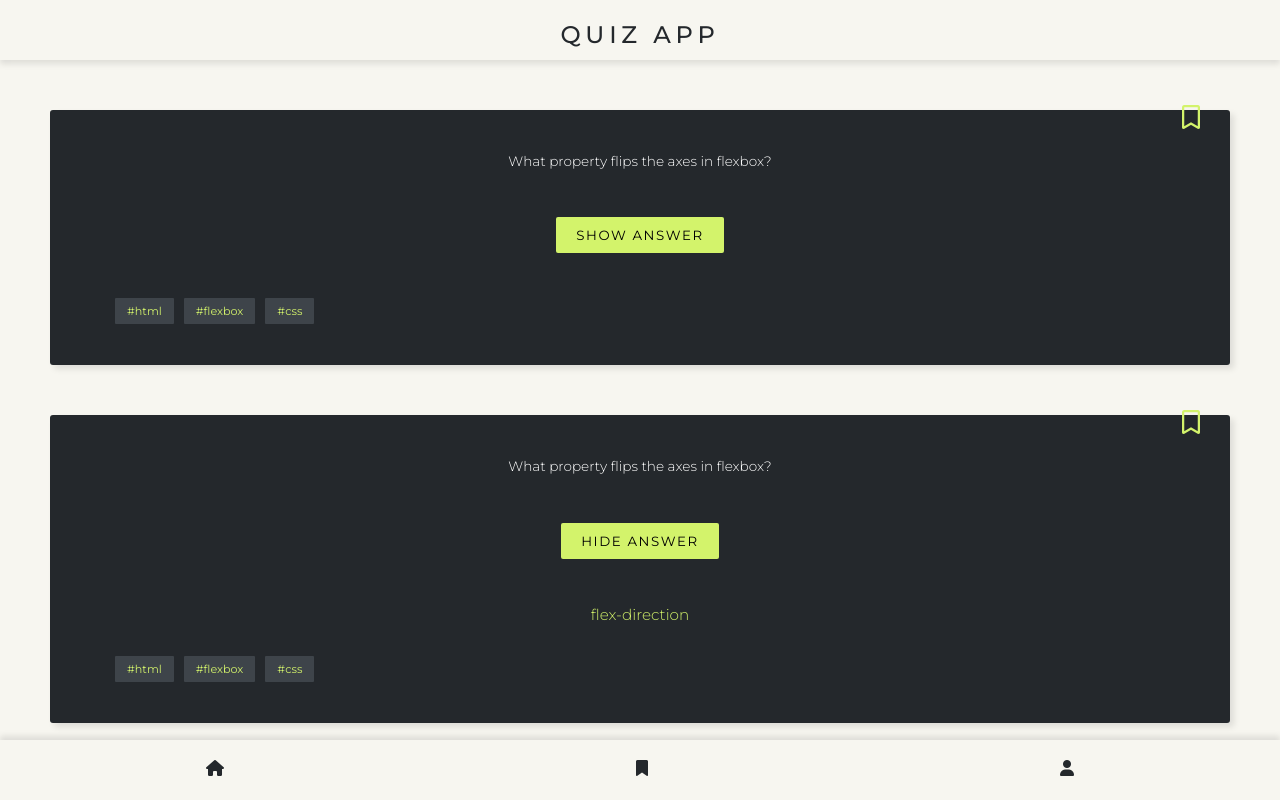
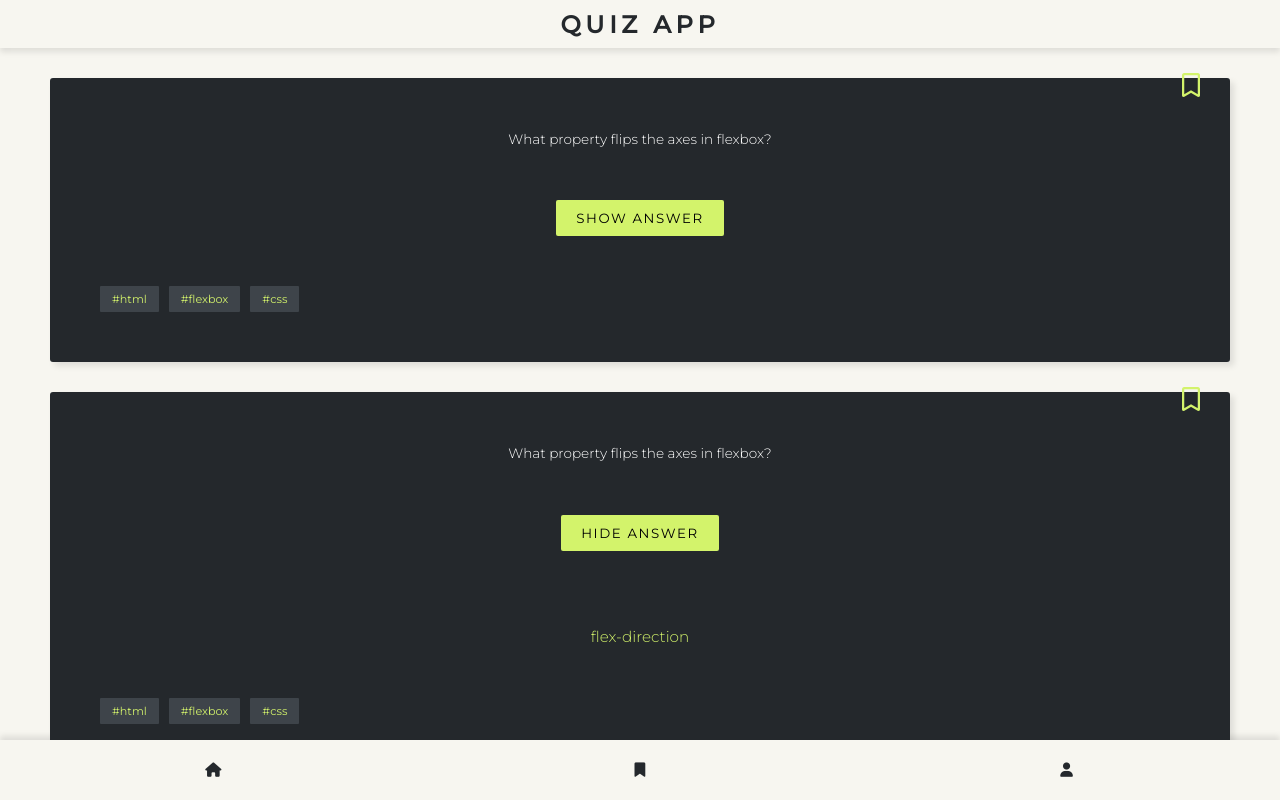
Before and after one commit to cosinushh/quiz-app, a plain HTML site: page index.html in a window 1280 px wide. Drawn offline with Linux system fonts and the light colour scheme.

Commit message:
optimize css grids and flexboxes

```diff
--- a/components/card.css
+++ b/components/card.css
@@ -1,6 +1,6 @@
 .card {
   background-color: var(--dark-color);
-  margin: 50px;
+  margin-bottom: 30px;
   padding: 25px;
   border-radius: 3px;
   text-align: center;
@@ -24,7 +24,7 @@
   font-weight: 300;
   font-size: 0.85rem;
   line-height: 1.4rem;
-  padding: 15px;
+  margin: 25px;
 }
 
 .card--hidden {
@@ -36,10 +36,10 @@
   font-family: "Montserrat";
   font-style: normal;
   font-weight: 400;
-  margin: 30px;
   border: none;
   border-radius: 2px;
   padding: 10px 20px;
+  margin: 25px;
   text-transform: uppercase;
   letter-spacing: 0.1rem;
 }
@@ -49,7 +49,8 @@
   font-weight: 300;
   font-size: 0.95rem;
   line-height: 1.4rem;
-  padding: 15px;
+  padding: 25px;
+  margin: 25px;
 }
 
 .card__tags {
@@ -57,8 +58,9 @@
   display: flex;
   flex-wrap: wrap;
   gap: 10px;
-  margin-top: 15px;
   list-style: none;
+  padding: 0;
+  margin: 25px;
 }
 
 .card__single-tag {
--- a/components/navbar.css
+++ b/components/navbar.css
@@ -1,25 +1,17 @@
 .navbar {
-  width: 100%;
-  /* position: fixed;
-  bottom: 0; */
-  background-color: var(--background-color);
-  /* z-index: 10; */
+  /* background-color: var(--background-color); */
   box-shadow: 0px -4px 6px 0px rgba(0, 0, 0, 0.1);
 }
 
 .navbar__menu {
-  font-weight: 300;
-  font-size: 0.7rem;
-  display: flex;
-  justify-content: space-around;
-  align-items: center;
+  display: grid;
+  grid-template-columns: 1fr 1fr 1fr;
   list-style-type: none;
   margin: 0;
   padding: 0;
 }
 
 .navbar__menu-item {
-  flex-grow: 1;
   padding: 20px 0 20px 0;
   text-align: center;
 }
@@ -28,7 +20,11 @@
   background-color: var(--accent-color);
 }
 
+a.navbar__menu-item {
+  display: block;
+}
+
 .navbar__icon {
   color: var(--dark-color);
-  font-size: 1rem;
+  font-size: 0.9rem;
 }
--- a/components/profile.css
+++ b/components/profile.css
@@ -1,7 +1,6 @@
 /* PROFILE */
 
 .profile {
-  margin: 50px;
 }
 
 .profile__user {
--- a/components/title.css
+++ b/components/title.css
@@ -1,16 +1,12 @@
 .title {
-  background-color: var(--background-color);
-  width: 100%;
-  padding: 10px 25px 15px 25px;
-  display: flex;
-  justify-content: center;
   box-shadow: 0px 4px 6px 0px rgba(0, 0, 0, 0.1);
 }
 
 .title__headline {
+  font-weight: 600;
+  font-size: 1.5rem;
+  letter-spacing: 0.3rem;
+  text-align: center;
+  text-transform: uppercase;
   margin: 10px 0 0 0;
-  font-weight: 500;
-  font-size: 1.5rem;
-  text-transform: uppercase;
-  letter-spacing: 0.3rem;
 }
--- a/index.html
+++ b/index.html
@@ -46,16 +46,17 @@
 
     <nav class="navbar">
       <ul class="navbar__menu">
-        <li class="navbar__menu-item">
-            <a href="index.html" aria-label="Home"><i class="navbar__icon fa-solid fa-house"></i></a>
+        <li >
+            <a class="navbar__menu-item" href="index.html" aria-label="Home"><i class="navbar__icon fa-solid fa-house"></i></a>
         </li>
-        <li class="navbar__menu-item">
-            <a href="bookmarks.html" aria-label="Bookmarks"><i class="navbar__icon fa-solid fa-bookmark"></i></a>
+        <li>
+            <a class="navbar__menu-item" href="bookmarks.html" aria-label="Bookmarks"><i class="navbar__icon fa-solid fa-bookmark"></i></a>
         </li>
-        <li class="navbar__menu-item">
-            <a href="profile.html" aria-label="Profile"><i class="navbar__icon fa-solid fa-user"></i></a>
+        <li>
+            <a class="navbar__menu-item" href="profile.html" aria-label="Profile"><i class="navbar__icon fa-solid fa-user"></i></a>
         </li>
       </ul>
     </nav>
+
   </body>
 </html>
--- a/styles.css
+++ b/styles.css
@@ -103,11 +103,12 @@ body {
 .container {
   display: grid;
   height: 100vh;
-  grid-template-rows: 60px 1fr 60px;
+  grid-template-rows: 48px 1fr 60px;
 }
 
 .content {
   overflow-y: auto;
+  padding: 30px 50px;
 }
 
 p {
```
Also changed, not shown: bookmarks.html (+7 -6 lines), profile.html (+9 -6 lines).
